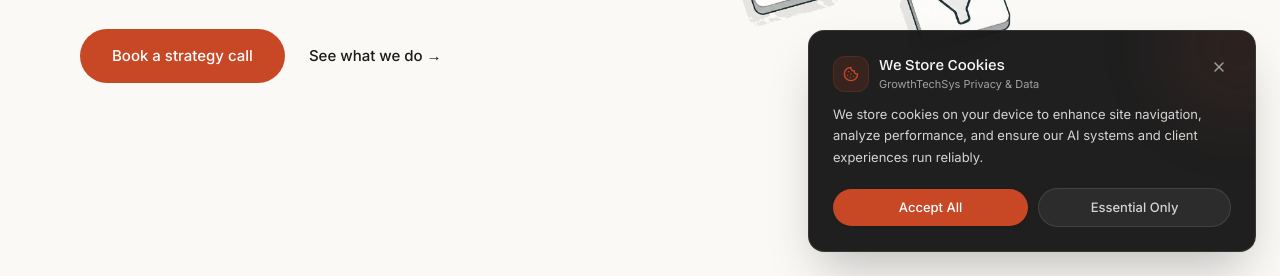
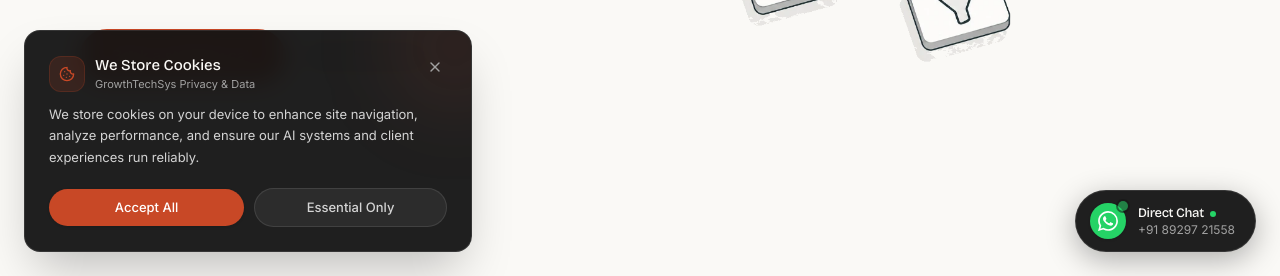
Before and after one commit to rahulkumar8285/glowlabtech, a React app: page / in a window 1280 px wide. Shown: the part 524-800 px from the top of the page. Built offline with nearby package versions, Linux system fonts and the light colour scheme.

Commit message:
feat(contact): add fixed theme-matching WhatsApp direct chat button with number +91 89297 21558

```diff
--- a/src/App.tsx
+++ b/src/App.tsx
@@ -23,6 +23,7 @@ import SecurityPage from './components/SecurityPage';
 import FinalCTASection from './components/FinalCTASection';
 import Footer from './components/Footer';
 import CookieBanner from './components/CookieBanner';
+import WhatsAppButton from './components/WhatsAppButton';
 import PreLoader from './components/PreLoader';
 import { updatePageSEO } from './utils/seo';
 
@@ -354,6 +355,9 @@ export default function App() {
       {/* GLOBAL FOOTER */}
       <Footer onNavigate={navigateTo} />
 
+      {/* FLOATING WHATSAPP CHAT BUTTON */}
+      <WhatsAppButton />
+
       {/* COOKIE CONSENT BANNER */}
       <CookieBanner />
     </div>
--- a/src/components/CookieBanner.tsx
+++ b/src/components/CookieBanner.tsx
@@ -64,7 +64,7 @@ export default function CookieBanner() {
       role="dialog"
       aria-live="polite"
       aria-label="Cookie consent banner"
-      className="fixed bottom-4 left-4 right-4 sm:left-auto sm:right-6 sm:bottom-6 sm:max-w-md z-50 animate-in fade-in slide-in-from-bottom-5 duration-300"
+      className="fixed bottom-4 left-4 right-4 sm:left-6 sm:right-auto sm:bottom-6 sm:max-w-md z-50 animate-in fade-in slide-in-from-bottom-5 duration-300"
     >
       <div className="relative w-full bg-[#141413]/95 backdrop-blur-md text-[#FAF9F6] border border-white/10 rounded-2xl shadow-2xl p-5 sm:p-6 overflow-hidden">
         {/* Subtle decorative background glow */}
--- /dev/null
+++ b/src/components/WhatsAppButton.tsx
@@ -0,0 +1,70 @@
+import { useState, useEffect } from 'react';
+
+export default function WhatsAppButton() {
+  const [hasScrolled, setHasScrolled] = useState(false);
+  const phoneNumber = '918929721558';
+  const displayPhone = '+91 89297 21558';
+  const message = encodeURIComponent(
+    'Hi GrowthTechSys, I would like to inquire about your services.'
+  );
+  const whatsappUrl = `https://wa.me/${phoneNumber}?text=${message}`;
+
+  useEffect(() => {
+    const handleScroll = () => {
+      setHasScrolled(window.scrollY > 80);
+    };
+
+    window.addEventListener('scroll', handleScroll, { passive: true });
+    return () => window.removeEventListener('scroll', handleScroll);
+  }, []);
+
+  return (
+    <aside
+      aria-label="Direct WhatsApp Contact"
+      className="fixed bottom-5 right-5 sm:bottom-6 sm:right-6 z-40 print:hidden select-none"
+    >
+      <a
+        href={whatsappUrl}
+        target="_blank"
+        rel="noopener noreferrer"
+        aria-label={`Chat directly on WhatsApp with GrowthTechSys at ${displayPhone}`}
+        className="group relative flex items-center gap-2.5 sm:gap-3 bg-[#141413]/95 hover:bg-[#1A1A1A] text-[#FAF9F6] pl-3 pr-4 sm:pl-3.5 sm:pr-5 py-2.5 sm:py-3 rounded-full border border-white/10 hover:border-[#25D366]/60 shadow-[0_8px_30px_rgba(0,0,0,0.3)] hover:shadow-[0_10px_35px_rgba(37,211,102,0.25)] transition-all duration-300 active:scale-95 cursor-pointer backdrop-blur-md"
+      >
+        {/* Subtle decorative glow */}
+        <div
+          aria-hidden="true"
+          className="absolute inset-0 rounded-full bg-gradient-to-r from-[#25D366]/10 to-transparent opacity-0 group-hover:opacity-100 transition-opacity duration-300 pointer-events-none"
+        />
+
+        {/* WhatsApp Icon Circle */}
+        <div className="relative w-8 h-8 sm:w-9 sm:h-9 rounded-full bg-[#25D366] text-white flex items-center justify-center shrink-0 shadow-sm group-hover:scale-105 transition-transform duration-300">
+          <svg
+            viewBox="0 0 24 24"
+            width="20"
+            height="20"
+            fill="currentColor"
+            aria-hidden="true"
+            className="w-4 h-4 sm:w-5 sm:h-5 fill-white"
+          >
+            <path d="M17.472 14.382c-.297-.149-1.758-.867-2.03-.967-.273-.099-.471-.148-.67.15-.197.297-.767.966-.94 1.164-.173.199-.347.223-.644.075-.297-.15-1.255-.463-2.39-1.475-.883-.788-1.48-1.761-1.653-2.059-.173-.297-.018-.458.13-.606.134-.133.298-.347.446-.52.149-.174.198-.298.298-.497.099-.198.05-.371-.025-.52-.075-.149-.669-1.612-.916-2.207-.242-.579-.487-.5-.669-.51-.173-.008-.371-.01-.57-.01-.198 0-.52.074-.792.372-.272.297-1.04 1.016-1.04 2.479 0 1.462 1.065 2.875 1.213 3.074.149.198 2.096 3.2 5.077 4.487.709.306 1.262.489 1.694.625.712.227 1.36.195 1.871.118.571-.085 1.758-.719 2.006-1.413.248-.694.248-1.289.173-1.413-.074-.124-.272-.198-.57-.347m-5.421 7.403h-.004a9.87 9.87 0 01-5.031-1.378l-.361-.214-3.741.982.998-3.648-.235-.374a9.86 9.86 0 01-1.51-5.26c.001-5.45 4.436-9.884 9.888-9.884 2.64 0 5.122 1.03 6.988 2.898a9.825 9.825 0 012.893 6.994c-.003 5.45-4.437 9.884-9.885 9.884m8.413-18.297A11.815 11.815 0 0012.05 0C5.495 0 .16 5.335.157 11.892c0 2.096.547 4.142 1.588 5.945L.057 24l6.305-1.654a11.882 11.882 0 005.683 1.448h.005c6.554 0 11.89-5.335 11.893-11.893a11.821 11.821 0 00-3.48-8.413Z" />
+          </svg>
+          {/* Active Status Pulse */}
+          <span className="absolute -top-0.5 -right-0.5 w-2.5 h-2.5 bg-[#25D366] rounded-full ring-2 ring-[#141413] animate-pulse" />
+        </div>
+
+        {/* Text Content */}
+        <div className="flex flex-col text-left">
+          <div className="flex items-center gap-1.5">
+            <span className="font-headline font-medium text-xs sm:text-[13px] text-[#FAF9F6] tracking-tight leading-tight group-hover:text-white transition-colors">
+              Direct Chat
+            </span>
+            <span className="w-1.5 h-1.5 rounded-full bg-[#25D366] shrink-0" />
+          </div>
+          <span className="font-body text-[11px] sm:text-xs text-neutral-400 group-hover:text-neutral-300 font-normal leading-tight transition-colors">
+            {displayPhone}
+          </span>
+        </div>
+      </a>
+    </aside>
+  );
+}
```
